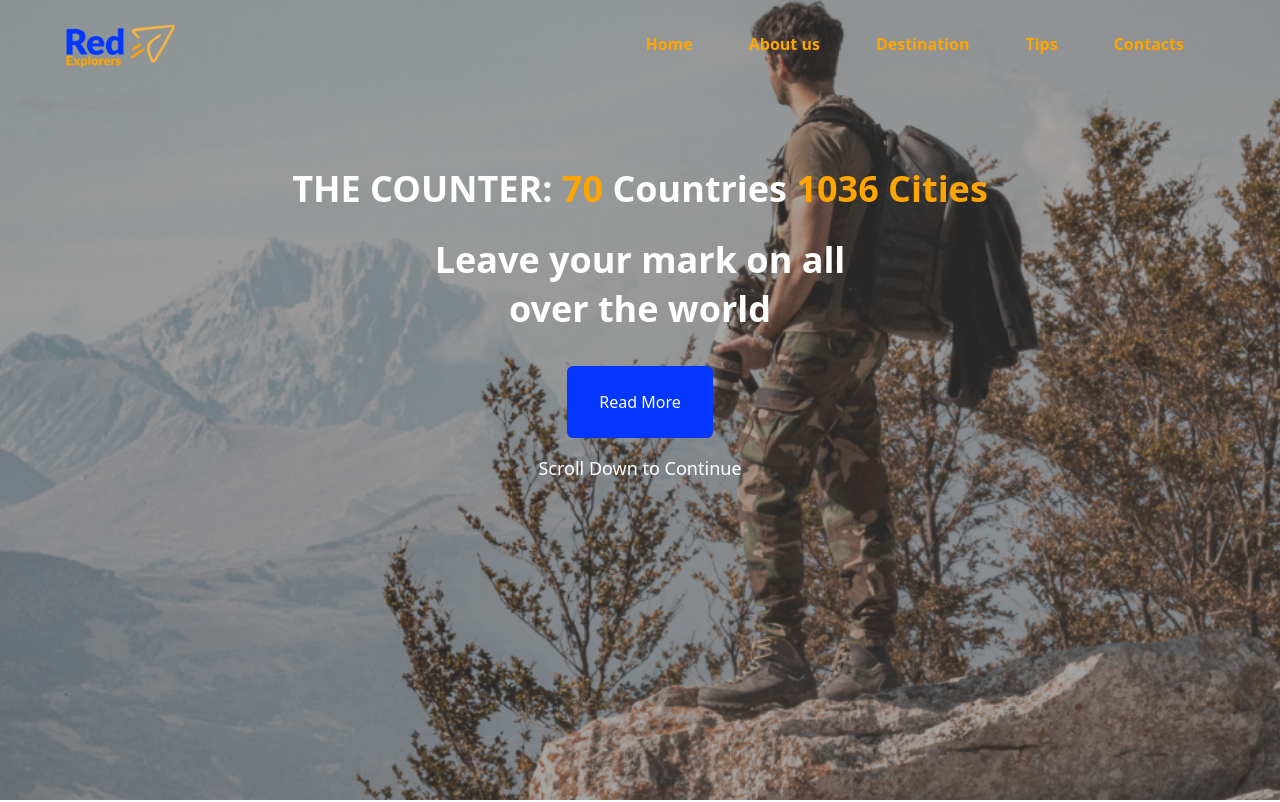
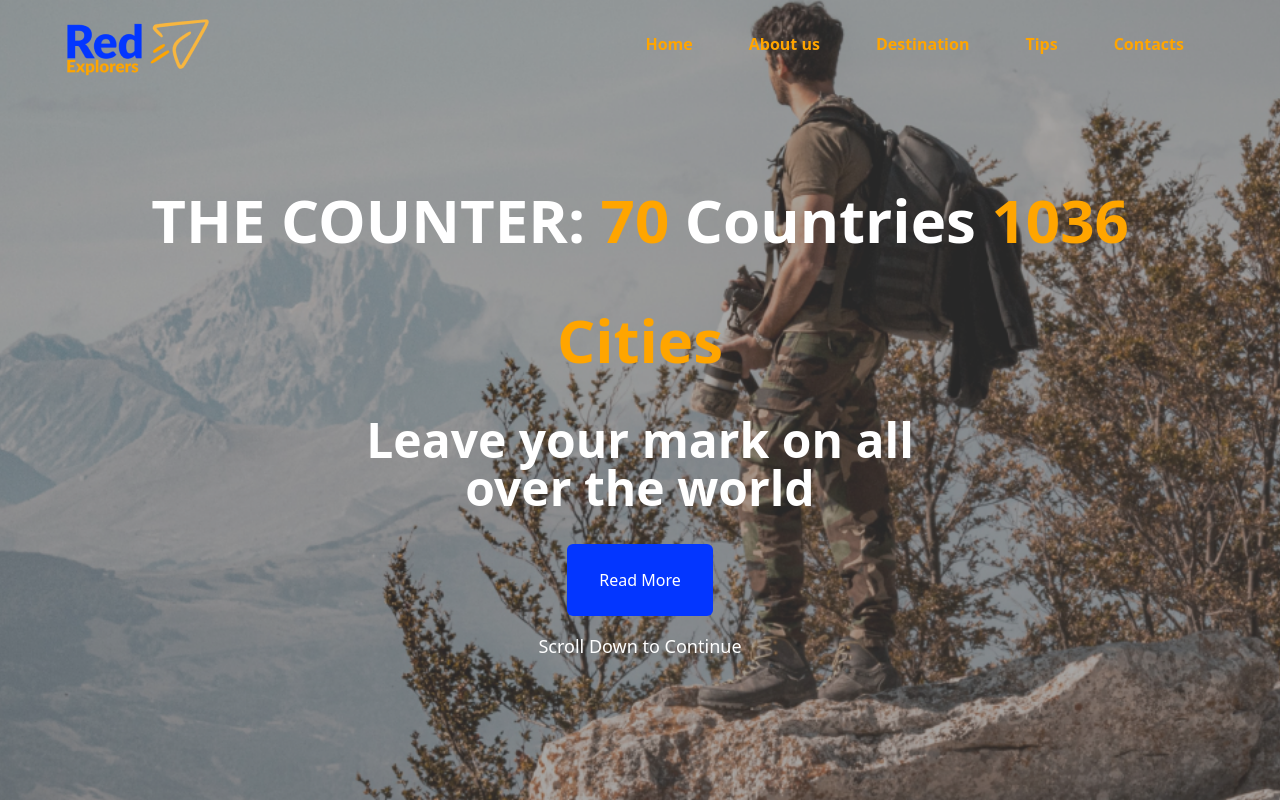
Before and after one commit to wandeyyyyy/travel-website, a plain HTML site: page index.html in a window 1280 px wide. Shown: the top 802 px of the page. Drawn offline with Linux system fonts and the light colour scheme.

Commit message:
another commit

```diff
--- a/index.html
+++ b/index.html
@@ -5,14 +5,14 @@
   <meta name="viewport" content="width=device-width, initial-scale=1.0">
   <title>Travel Blog</title>
   <link rel="stylesheet" href="/dist/output.css">
-  <link rel="stylesheet" href="https://cdnjs.cloudflare.com/ajax/libs/font-awesome/6.4.2/css/all.min.css" integrity="sha512-z3gLpd7yknf1YoNbCzqRKc4qyor8gaKU1qmn+CShxbuBusANI9QpRohGBreCFkKxLhei6S9CQXFEbbKuqLg0DA==" crossorigin="anonymous" referrerpolicy="no-referrer" />
+  <link rel="stylesheet" href="https://cdnjs.cloudflare.com/ajax/libs/font-awesome/6.4.2/css/all.min.css" integrity="sha512-z3gLpd7yknf1YoNbCzqRKc4qyor8gaKU1qmn+CShxbuBusANI9QpRohGBreCFkKxLhei6S9CQXFEbbKuqLg0DA==" crossorigin="anonymous" referrerpolicy="no-refer  rer" />
 </head>
 <body>
   <!-- nav -->
-  <div class="hero-section bg-hero-pattern bg-no-repeat bg-cover bg-center h-screen">
+  <div class="hero-section bg-hero-pattern bg-no-repeat bg-cover bg-center h-screen relative">
    <div class="md:flex md:justify-between items-center max-w-[90%] mx-auto pt-2">
     <span>
-      <img src="/images/logo.png" class="h-8 md:h-12"  alt="logo">
+      <img src="/images/logo.png" class=""  alt="logo">
     </span>
   <nav class="hidden lg:flex p-4 lg:space-x-6">
 
@@ -24,9 +24,9 @@
     </ul>
 </nav>
    </div>
-   <div class="heading max-w-[90%] mx-auto mt-20">
-    <h1 class="text-white text-center font-bold text-4xl md:leading-relaxed ">THE COUNTER: <span class="text-custom-navcolor">70</span> Countries <span class="text-custom-navcolor">  1036 Cities </span></h1>
-    <p class="text-white text-center text-4xl font-extrabold mt-4 md:leading-snug">Leave your mark on all <br>
+   <div class="heading max-w-[90%] mx-auto mt-20 xl::absolute xl:top-[20%] xl:left-[15%]">
+    <h1 class="text-white text-center font-bold text-4xl md:leading-relaxed xl:text-6xl xl:leading-loose">THE COUNTER: <span class="text-custom-navcolor">70</span> Countries <span class="text-custom-navcolor">  1036 Cities </span></h1>
+    <p class="text-white text-center text-4xl font-extrabold mt-4 md:leading-snug xl:text-5xl">Leave your mark on all <br>
       over the world  </p>
       <div class="text-center">
       <button class="text-white  bg-custom-navhover px-8 py-6 rounded-md hover:bg-blue-800 mt-8">Read More</button>
```
Also changed, not shown: dist/output.css.
